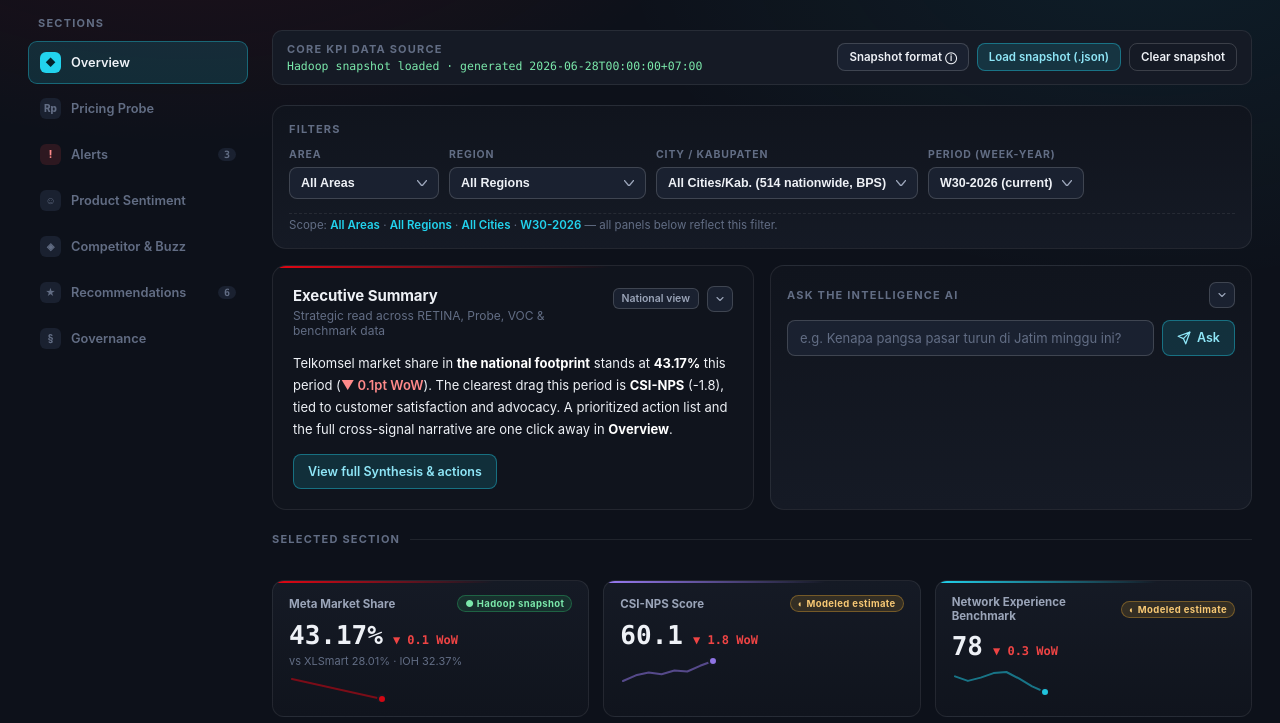
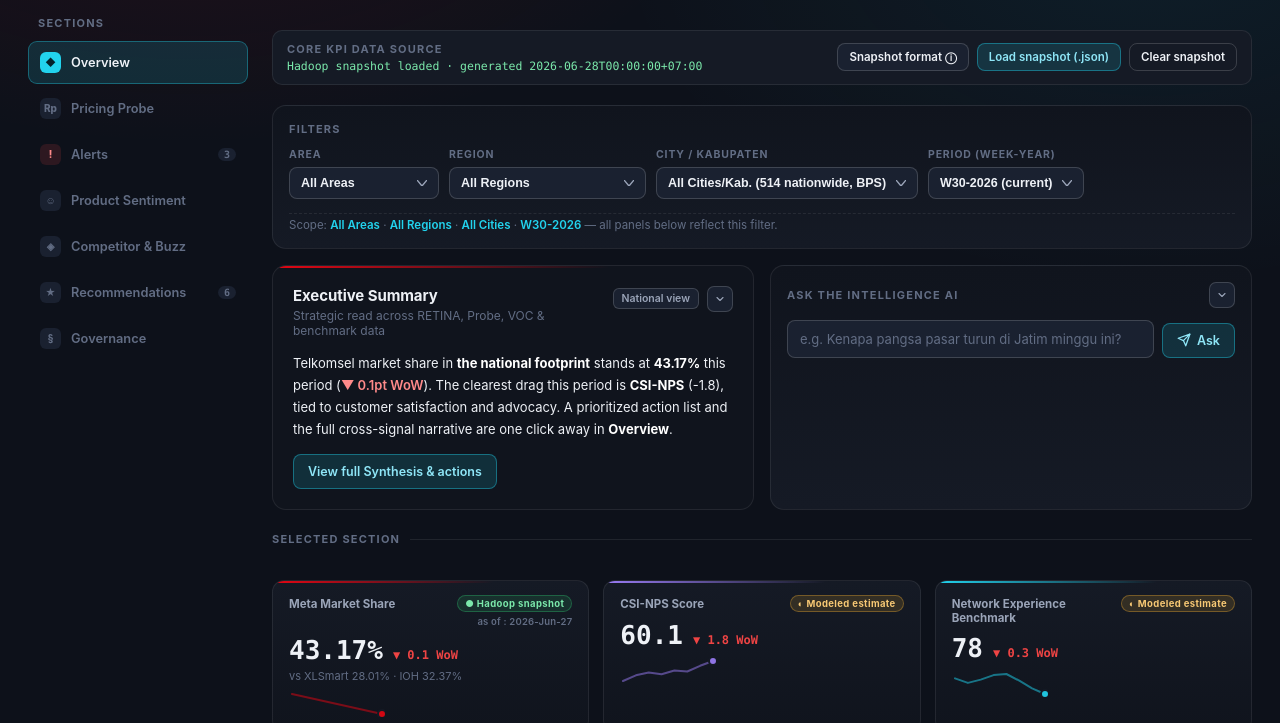
Before and after one commit to randoneurs/DigTwin-Offline-Dataset-Sample, a plain HTML site: page index.html in a window 1280 px wide. Shown: the part 74-797 px from the top of the page. Drawn offline with Linux system fonts and the light colour scheme.

Commit message:
Dynamic Ask box, as-of date pill on KPI cards, tighter category spacing
- Ask the intelligence AI: swap the fixed single-line input for an
  auto-growing textarea (up to 160px, then scrolls); Enter submits,
  Shift+Enter adds a newline.
- Each core KPI tile now shows an "as of : YYYY-MMM-DD" pill below its
  source pill, sourced from the loaded snapshot's generatedAt, shown
  only for whichever metric is actually real (not modeled).
- Drop the CSS margin-top hack on .cat; MarketSight's own reply now
  carries a single blank line between categories (backend change),
  so spacing is controlled from one place.

```diff
--- a/index.html
+++ b/index.html
@@ -160,7 +160,7 @@
   }
   .scope-line b{ color:var(--data); font-weight:600; }
 
-  .ask-row{ display:flex; gap:8px; }
+  .ask-row{ display:flex; gap:8px; align-items:flex-end; }
   .suggest-row{ display:none; gap:8px; flex-wrap:wrap; margin-top:10px; }
   .suggest-row.show{ display:flex; animation:fadein .15s ease; }
   .suggest-chip{
@@ -170,11 +170,12 @@
     transition:border-color .15s, color .15s, background .15s;
   }
   .suggest-chip:hover{ border-color:var(--data); color:var(--text-1); background:#161d2a; }
-  .ask-row input[type="text"]{
+  .ask-row textarea{
     flex:1; background:var(--surface-3); border:1px solid var(--border-strong); border-radius:8px;
     color:var(--text-1); font-size:13px; padding:9px 12px; font-family:var(--sans);
-  }
-  .ask-row input::placeholder{ color:var(--text-3); }
+    resize:none; overflow-y:hidden; max-height:160px; line-height:1.4;
+  }
+  .ask-row textarea::placeholder{ color:var(--text-3); }
   .btn{
     display:inline-flex; align-items:center; gap:6px; justify-content:center;
     border-radius:8px; border:1px solid var(--border-strong); background:var(--surface-3);
@@ -196,9 +197,8 @@
   .ai-answer.show{ display:block; animation:fadein .25s ease; }
   #aiAnswerText{ white-space:pre-wrap; }
   #aiAnswerText .cat{
-    display:block; margin-top:8px; color:var(--data); font-weight:700;
-  }
-  #aiAnswerText .cat:first-child{ margin-top:0; }
+    display:block; color:var(--data); font-weight:700;
+  }
   .ai-answer .tag{
     display:inline-flex; align-items:center; gap:6px; font-size:10.5px; font-weight:700;
     letter-spacing:0.08em; text-transform:uppercase; color:var(--data); margin-bottom:6px;
@@ -231,11 +231,13 @@
     content:""; position:absolute; left:0; top:0; right:0; height:2px;
     background:linear-gradient(90deg, var(--panel-accent, var(--data)), transparent 70%);
   }
-  .kpi-top{ display:flex; justify-content:space-between; align-items:center; gap:8px; }
-  .kpi-label{ font-size:11.5px; font-weight:700; color:var(--text-2); }
+  .kpi-top{ display:flex; justify-content:space-between; align-items:flex-start; gap:8px; }
+  .kpi-label{ font-size:11.5px; font-weight:700; color:var(--text-2); padding-top:2px; }
+  .kpi-pill-stack{ display:flex; flex-direction:column; align-items:flex-end; gap:4px; }
   .kpi-source{ font-size:9.5px; font-weight:700; letter-spacing:.04em; padding:2px 7px; border-radius:100px; white-space:nowrap; }
   .kpi-source.hadoop{ background:var(--good-dim); color:#7be8ab; border:1px solid rgba(47,191,110,.35); }
   .kpi-source.modeled{ background:var(--warn-dim); color:#f7c874; border:1px solid rgba(240,173,46,.35); }
+  .kpi-asof{ font-size:9.5px; font-weight:600; letter-spacing:.02em; color:var(--text-3); white-space:nowrap; }
   .kpi-mid{ display:flex; align-items:baseline; gap:10px; margin-top:8px; flex-wrap:wrap; }
   .kpi-value{ font-size:26px; font-weight:700; }
   .kpi-delta{ font-size:12px; font-weight:700; }
@@ -795,7 +797,7 @@
         </div>
         <div id="askBody">
           <div class="ask-row">
-            <input type="text" id="askInput" placeholder="e.g. Kenapa pangsa pasar turun di Jatim minggu ini?" />
+            <textarea id="askInput" rows="1" placeholder="e.g. Kenapa pangsa pasar turun di Jatim minggu ini?"></textarea>
             <button class="btn btn-accent" id="askBtn">
               <svg width="14" height="14" viewBox="0 0 24 24" fill="none" stroke="currentColor" stroke-width="2.2" stroke-linecap="round" stroke-linejoin="round"><path d="M22 2 11 13"/><path d="M22 2 15 22l-4-9-9-4Z"/></svg>
               Ask
@@ -1365,14 +1367,23 @@
       '</svg>';
   }
 
-  function kpiTile(label, value, unit, delta, source, history, accent, detailKey, compareLine){
+  function asOfChip(source, generatedAt){
+    if(source !== 'hadoop' || !generatedAt) return '';
+    const d = new Date(generatedAt);
+    const label = d.getFullYear() + '-' + MONTH_ABBR[d.getMonth()] + '-' + String(d.getDate()).padStart(2, '0');
+    return '<span class="kpi-asof">as of : ' + label + '</span>';
+  }
+
+  function kpiTile(label, value, unit, delta, source, history, accent, detailKey, compareLine, generatedAt){
     const deltaColor = delta == null ? 'var(--text-3)' : (delta >= 0 ? 'var(--good)' : 'var(--bad)');
     const arrow = delta == null ? '' : (delta >= 0 ? '▲' : '▼');
     const sourceChip = source === 'hadoop'
       ? '<span class="kpi-source hadoop">● Hadoop snapshot</span>'
       : '<span class="kpi-source modeled">◐ Modeled estimate</span>';
     return '<div class="kpi-tile" data-detail="' + detailKey + '" style="--panel-accent:' + accent + '">' +
-        '<div class="kpi-top"><span class="kpi-label">' + label + '</span>' + sourceChip + '</div>' +
+        '<div class="kpi-top"><span class="kpi-label">' + label + '</span>' +
+          '<div class="kpi-pill-stack">' + sourceChip + asOfChip(source, generatedAt) + '</div>' +
+        '</div>' +
         '<div class="kpi-mid">' +
           '<span class="kpi-value num">' + value + unit + '</span>' +
           (delta != null ? '<span class="kpi-delta num" style="color:' + deltaColor + '">' + arrow + ' ' + Math.abs(delta) + ' WoW</span>' : '') +
@@ -1397,9 +1408,9 @@
     lastKPIs = kpis;
     const row = document.getElementById('kpiRow');
     row.innerHTML =
-      kpiTile('Meta Market Share', kpis.metaShare, '%', kpis.metaShareDelta, kpis.metaShareSource, kpis.metaShareHistory, 'var(--brand)', 'kpi-share', shareCompareLine(kpis.shareByOperator)) +
-      kpiTile('CSI-NPS Score', kpis.csiNps, '', kpis.csiNpsDelta, kpis.csiNpsSource, kpis.csiNpsHistory, 'var(--violet)', 'kpi-nps') +
-      kpiTile('Network Experience Benchmark', kpis.netBench, '', kpis.netBenchDelta, kpis.netBenchSource, kpis.netBenchHistory, 'var(--data)', 'kpi-netbench');
+      kpiTile('Meta Market Share', kpis.metaShare, '%', kpis.metaShareDelta, kpis.metaShareSource, kpis.metaShareHistory, 'var(--brand)', 'kpi-share', shareCompareLine(kpis.shareByOperator), kpis.generatedAt) +
+      kpiTile('CSI-NPS Score', kpis.csiNps, '', kpis.csiNpsDelta, kpis.csiNpsSource, kpis.csiNpsHistory, 'var(--violet)', 'kpi-nps', null, kpis.generatedAt) +
+      kpiTile('Network Experience Benchmark', kpis.netBench, '', kpis.netBenchDelta, kpis.netBenchSource, kpis.netBenchHistory, 'var(--data)', 'kpi-netbench', null, kpis.generatedAt);
 
     const status = document.getElementById('hbStatus');
     if(kpis.source === 'hadoop'){
@@ -2620,9 +2631,16 @@
   const aiAnswerText = document.getElementById('aiAnswerText');
   const suggestRowEl = document.getElementById('suggestRow');
 
+  function autoResizeAsk(){
+    askInput.style.height = 'auto';
+    askInput.style.height = Math.min(askInput.scrollHeight, 160) + 'px';
+  }
+  askInput.addEventListener('input', autoResizeAsk);
+
   function runAsk(question){
     if(!question || !question.trim()) return;
     askInput.value = question;
+    autoResizeAsk();
     if(suggestRowEl) suggestRowEl.classList.remove('show');
     aiAnswer.classList.remove('show');
     aiAnswerText.textContent = 'MarketSight is analyzing RETINA, Probe, VOC and benchmark datasets…';
@@ -2633,7 +2651,9 @@
       .catch(err => { aiAnswerText.textContent = 'MarketSight is unavailable right now: ' + err.message; });
   }
   askBtn.addEventListener('click', () => runAsk(askInput.value));
-  askInput.addEventListener('keydown', e => { if(e.key === 'Enter') runAsk(askInput.value); });
+  askInput.addEventListener('keydown', e => {
+    if(e.key === 'Enter' && !e.shiftKey){ e.preventDefault(); runAsk(askInput.value); }
+  });
 
   /* suggested questions only appear while the Ask input is focused/clicked */
   if(suggestRowEl){
```
